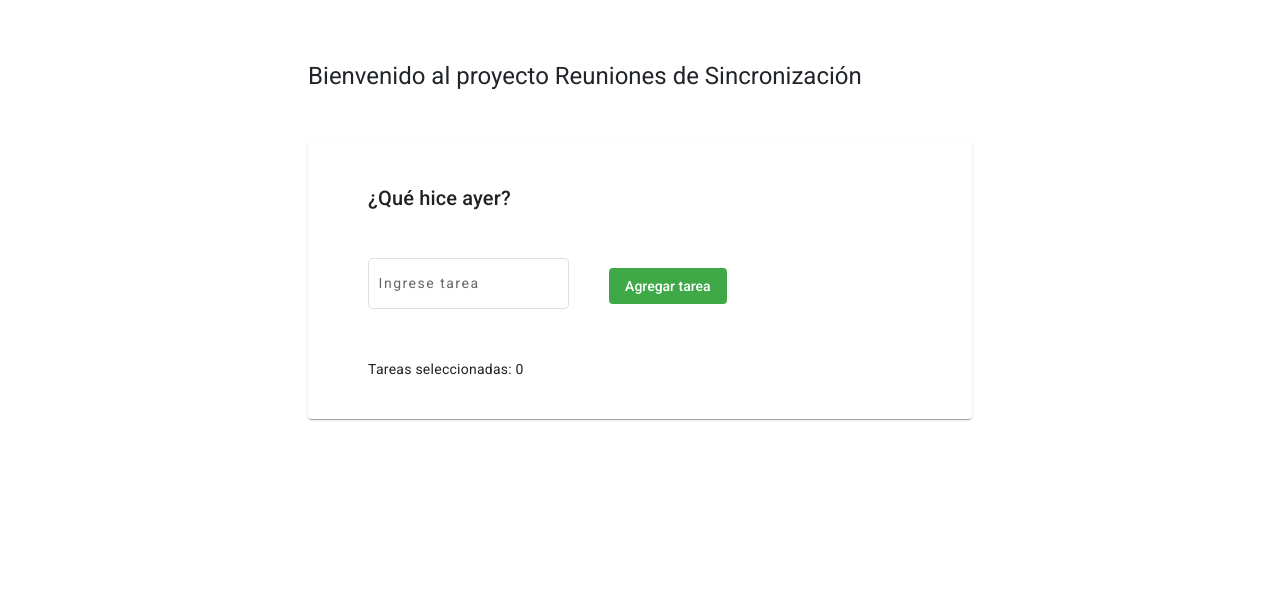
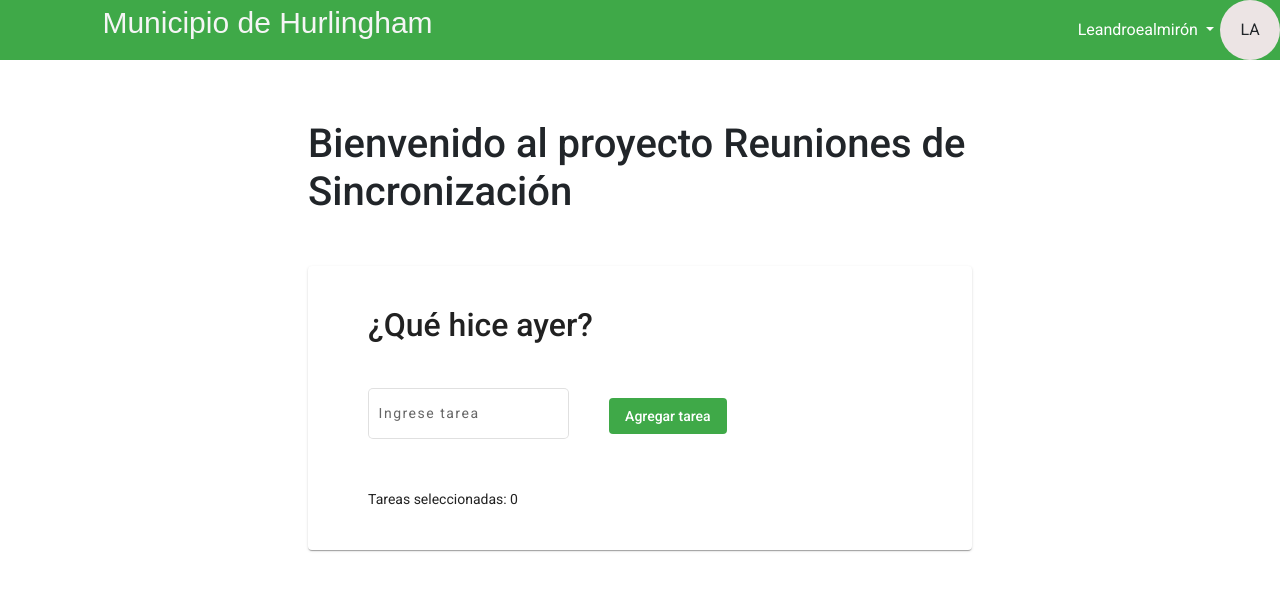
Before and after one commit to spider512/ReunionesDeSincronizacion, an Angular app: page /ayer in a window 1280 px wide. Shown: the top 590 px of the page. Built offline with nearby package versions, Linux system fonts and the light colour scheme.

Commit message:
Agregue el navbar pantalla-ayer

```diff
--- a/src/app/page-reuniones-diarias/pantalla-que-hice-ayer/pantalla-que-hice-ayer.component.html
+++ b/src/app/page-reuniones-diarias/pantalla-que-hice-ayer/pantalla-que-hice-ayer.component.html
@@ -11,7 +11,7 @@
         side
     </div>
 </div> -->
-
+<app-navbar-usuario></app-navbar-usuario>
 <mat-grid-list cols="10" rowHeight="100vh" class="main">
     <mat-grid-tile colspan="1" rowspan="1" class="tileCustom"></mat-grid-tile>
 
--- a/src/index.html
+++ b/src/index.html
@@ -10,14 +10,7 @@
   <link rel="preconnect" href="https://fonts.gstatic.com">
   <link href="https://fonts.googleapis.com/css2?family=Roboto:wght@300;400;500&display=swap" rel="stylesheet">
   <link href="https://fonts.googleapis.com/icon?family=Material+Icons" rel="stylesheet">
-  <link href="https://cdn.jsdelivr.net/npm/bootstrap@5.1.3/dist/css/bootstrap.min.css" rel="stylesheet"
-    integrity="sha384-1BmE4kWBq78iYhFldvKuhfTAU6auU8tT94WrHftjDbrCEXSU1oBoqyl2QvZ6jIW3" crossorigin="anonymous">
-  <script src="https://cdn.jsdelivr.net/npm/bootstrap@5.1.3/dist/js/bootstrap.bundle.min.js"
-    integrity="sha384-ka7Sk0Gln4gmtz2MlQnikT1wXgYsOg+OMhuP+IlRH9sENBO0LRn5q+8nbTov4+1p"
-    crossorigin="anonymous"></script>
-</head>
 
-<body class="mat-typography">
   <!-- Bootstrap css-->
   <link href="https://cdn.jsdelivr.net/npm/bootstrap@5.1.3/dist/css/bootstrap.min.css" rel="stylesheet"
     integrity="sha384-1BmE4kWBq78iYhFldvKuhfTAU6auU8tT94WrHftjDbrCEXSU1oBoqyl2QvZ6jIW3" crossorigin="anonymous">
```
